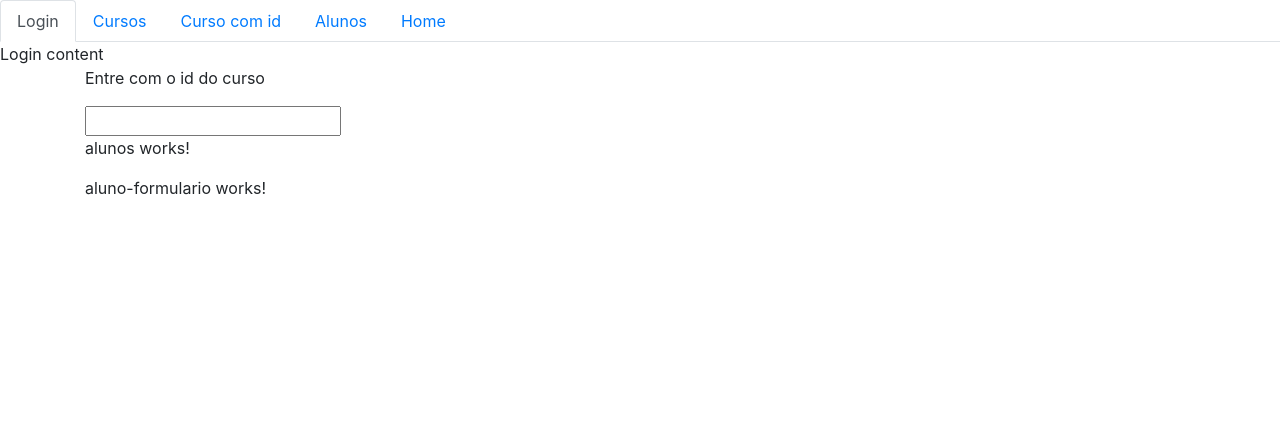
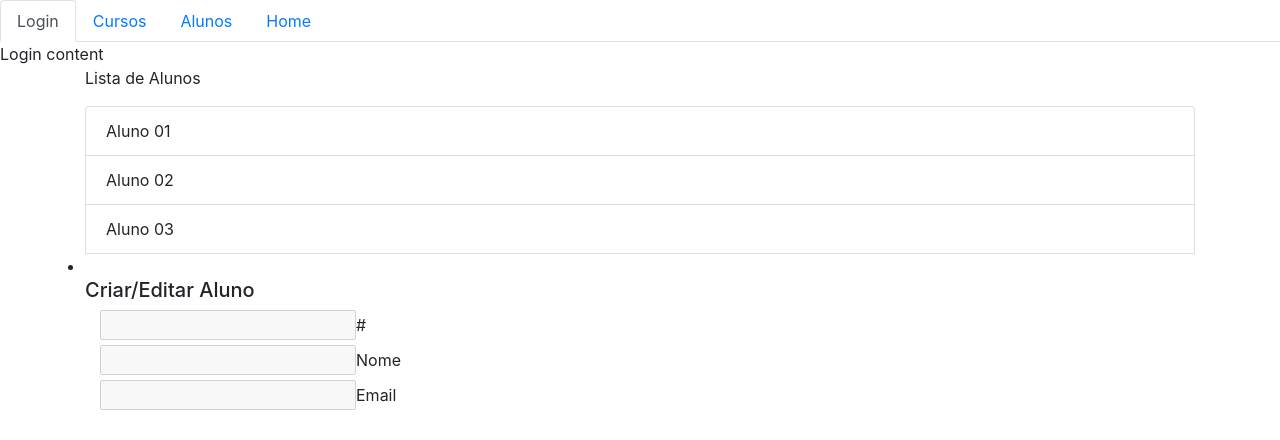
Before and after one commit to bruno-ivo/rotas-bootstrap, an Angular app: page /alunos/novo in a window 1280 px wide. Shown: the top 440 px of the page. Built offline with nearby package versions, Linux system fonts and the light colour scheme.

Commit message:
Aluno detalhe e form criados

```diff
--- a/src/app/alunos/aluno-detalhe/aluno-detalhe.component.html
+++ b/src/app/alunos/aluno-detalhe/aluno-detalhe.component.html
@@ -1 +1,8 @@
-<p>aluno-detalhe works!</p>
+<h5>Detalhe do Aluno</h5>
+
+<p>Id: {{ aluno.id }}</p>
+<p>Nome: {{ aluno.nome }}</p>
+<p>Email: {{ aluno.email }}</p>
+
+<a class="waves-effect waves-light btn"
+  (click)="editarContato()">Editar</a>
--- a/src/app/alunos/aluno-detalhe/aluno-detalhe.component.ts
+++ b/src/app/alunos/aluno-detalhe/aluno-detalhe.component.ts
@@ -1,4 +1,7 @@
 import { Component, OnInit } from '@angular/core';
+import { Subscription } from 'rxjs';
+import { ActivatedRoute, Router } from '@angular/router';
+import { AlunosService } from '../alunos.service';
 
 @Component({
   selector: 'app-aluno-detalhe',
@@ -7,9 +10,31 @@ import { Component, OnInit } from '@angular/core';
 })
 export class AlunoDetalheComponent implements OnInit {
 
-  constructor() { }
+  id:any;
+  aluno: any;
+  inscricao: any;
+
+  constructor(private route: ActivatedRoute,
+              private router: Router,
+              private alunosService: AlunosService) { }
 
   ngOnInit(): void {
+    this.inscricao = this.route.params.subscribe((params:any) =>{
+      this.id = params['id'];
+
+      this.aluno = this.alunosService.getAluno(this.id);
+      if (this.id == null){
+        this.router.navigate(['/naoEncontrado'], this.id);
+      }
+    });
+  }
+
+  editarContato(){
+    this.router.navigate(['/alunos', this.aluno.id, 'editar'])
+  }
+
+  noOnDestroy(){
+    this.inscricao.unsubscribe();
   }
 
 }
--- a/src/app/alunos/aluno-formulario/aluno-formulario.component.html
+++ b/src/app/alunos/aluno-formulario/aluno-formulario.component.html
@@ -1 +1,26 @@
-<p>aluno-formulario works!</p>
+<h5>Criar/Editar Aluno</h5>
+
+<div class="col 12">
+  <div class="row">
+    <div class="input-flied col 12">
+      <input disabled [(ngModel)]="aluno.id" id="disabled" type="text">
+      <label for="disabled" class="active">#</label>
+    </div>
+  </div>
+</div>
+<div class="col 12">
+  <div class="row">
+    <div class="input-flied col 12">
+      <input disabled [(ngModel)]="aluno.nome" class="validate">
+      <label for="nome" class="active">Nome</label>
+    </div>
+  </div>
+</div>
+<div class="col 12">
+  <div class="row">
+    <div class="input-flied col 12">
+      <input disabled [(ngModel)]="aluno.email" id="disabled" type="text">
+      <label for="email" class="active">Email</label>
+    </div>
+  </div>
+</div>
--- a/src/app/alunos/aluno-formulario/aluno-formulario.component.ts
+++ b/src/app/alunos/aluno-formulario/aluno-formulario.component.ts
@@ -1,4 +1,7 @@
 import { Component, OnInit } from '@angular/core';
+import { ActivatedRoute } from '@angular/router';
+import { Subscription } from 'rxjs';
+import { AlunosService } from '../alunos.service';
 
 @Component({
   selector: 'app-aluno-formulario',
@@ -7,9 +10,28 @@ import { Component, OnInit } from '@angular/core';
 })
 export class AlunoFormularioComponent implements OnInit {
 
-  constructor() { }
+  aluno: any = {};
+  inscricao: any;
+
+  constructor(private route: ActivatedRoute,
+              private alunosService: AlunosService) { }
 
   ngOnInit(): void {
+    this.inscricao = this.route.params.subscribe(
+      (params: any) =>{
+        let id = params['id'];
+
+        this.aluno = this.alunosService.getAluno(id);
+
+        if (this.aluno === null){
+          this.aluno = {};
+        }
+      }
+    );
+  }
+
+  noOnDestroy(){
+    this.inscricao.unsubscribe();
   }
 
 }
--- a/src/app/alunos/alunos.component.html
+++ b/src/app/alunos/alunos.component.html
@@ -1,2 +1,12 @@
-<p>alunos works!</p>
+<div class="row">
+  <div class="col s6">
+    <p>Lista de Alunos</p>
+    <ul class="list-group">
+      <li class="list-group-item"
+          *ngFor="let aluno of alunos"
+          [routerLink]="[aluno.id]" >{{ aluno.nome }}<li>
+    </ul>
+  </div>
+</div>
+
 <router-outlet></router-outlet>
--- a/src/app/alunos/alunos.component.ts
+++ b/src/app/alunos/alunos.component.ts
@@ -1,4 +1,5 @@
 import { Component, OnInit } from '@angular/core';
+import {AlunosService} from "./alunos.service";
 
 @Component({
   selector: 'app-alunos',
@@ -7,9 +8,12 @@ import { Component, OnInit } from '@angular/core';
 })
 export class AlunosComponent implements OnInit {
 
-  constructor() { }
+  alunos: any[] = [];
+
+  constructor(private alunosService: AlunosService) { }
 
   ngOnInit(): void {
+    this.alunos = this.alunosService.getAlunos();
   }
 
 }
--- /dev/null
+++ b/src/app/alunos/alunos.service.ts
@@ -0,0 +1,30 @@
+import { Injectable } from '@angular/core';
+
+@Injectable({
+  providedIn: 'root'
+})
+export class AlunosService {
+
+  private alunos: any[] = [
+    {id: 1, nome: 'Aluno 01', email: 'aluno01@email.com'},
+    {id: 2, nome: 'Aluno 02', email: 'aluno02@email.com'},
+    {id: 3, nome: 'Aluno 03', email: 'aluno03@email.com'}
+  ];
+
+  getAlunos(){
+    return this.alunos;
+  }
+
+  getAluno(id: number){
+    let alunos = this.getAlunos();
+    for (let i = 0; i < alunos.length; i++) {
+      let aluno = alunos[i];
+      if (aluno.id == id){
+        return aluno;
+      }
+    }
+    return null;
+  }
+
+  constructor() { }
+}
--- a/src/app/app.component.html
+++ b/src/app/app.component.html
@@ -7,10 +7,10 @@
     <a routerLink="/cursos" [queryParams]="{pagina:1}"  ngbNavLink>Cursos</a>
     <ng-template ngbNavContent>Cursos content</ng-template>
   </li>
-  <li  ngbNavItem>
+  <!--<li  ngbNavItem>
     <a [routerLink]="['curso', idCurso.value]"  ngbNavLink>Curso com id</a>
     <ng-template ngbNavContent>Curso content</ng-template>
-  </li>
+  </li>-->
   <li  ngbNavItem>
     <a routerLink="/alunos"  ngbNavLink>Alunos</a>
     <ng-template ngbNavContent>Alunos content</ng-template>
@@ -23,6 +23,6 @@
 <div [ngbNavOutlet]="nav"></div>
 
 <div class="container">
-  <p>Entre com o id do curso</p><input #idCurso>
+ <!-- <p>Entre com o id do curso</p><input #idCurso>-->
   <router-outlet></router-outlet>
 </div>
--- a/src/app/app.module.ts
+++ b/src/app/app.module.ts
@@ -8,6 +8,7 @@ import { LoginComponent } from './login/login.component';
 import { NgbModule } from '@ng-bootstrap/ng-bootstrap';
 import { CursosModule } from './cursos/cursos.module';
 import { AlunosModule } from './alunos/alunos.module';
+import { FormsModule } from '@angular/forms';
 
 
 
@@ -27,7 +28,8 @@ import { AlunosModule } from './alunos/alunos.module';
     AppRoutingModule,
     NgbModule,
     CursosModule,
-    AlunosModule
+    AlunosModule,
+    FormsModule
   ],
   providers: [/*CursosService*/],
   bootstrap: [AppComponent]
```
Also changed, not shown: src/app/alunos/alunos.module.ts (+7 -1 lines), 1 other file (tests, documents, lock files or other folders).
